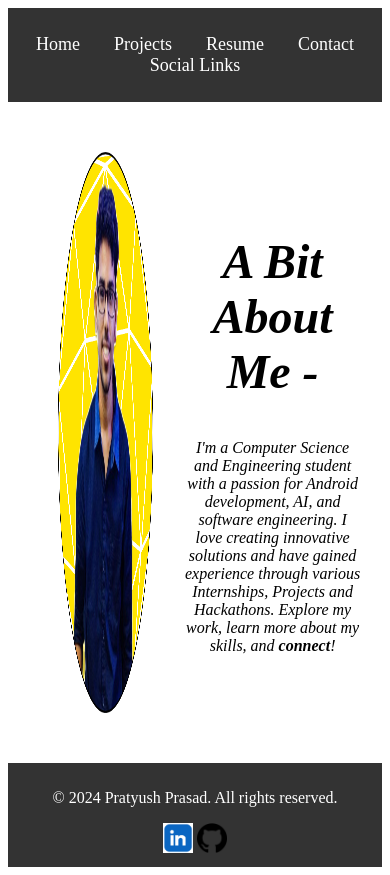
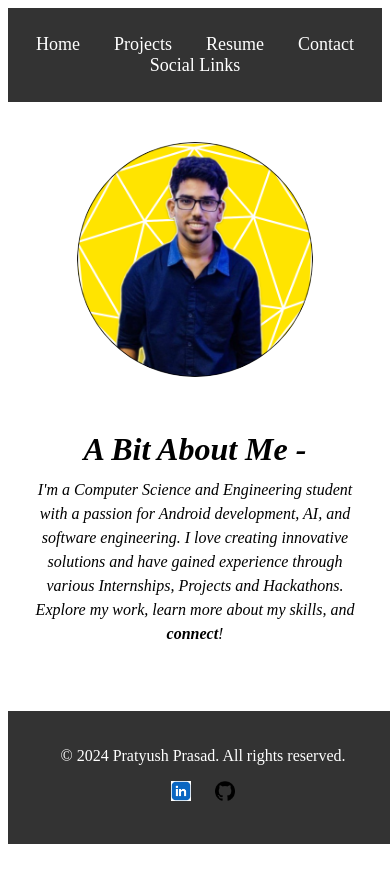
Before and after one commit to PratyushPrasad-8/Portfolio, a plain HTML site: page Home/index.html in a window 390 px wide. After the commit the page ends 844 px from the top, so only its background shows below. Drawn offline with nearby package versions, Linux system fonts and the light colour scheme.

Commit message:
local to remote

```diff
--- a/Home/index.html
+++ b/Home/index.html
@@ -13,7 +13,7 @@
         <nav>
             <ul>
                 <li><a href="index.html">Home</a></li>
-                <li><a href="../projects/index.html">Projects</a></li>
+                <li><a href="../Projects/index.html">Projects</a></li>
                 <li><a href="../resume/index.html">Resume</a></li>
                 <li><a href="../contact/index.html">Contact</a></li>
                 <li><a href="../socioLinks/index.html">Social Links</a></li>
@@ -23,15 +23,15 @@
 
     <section id="home">
         <div id="home-profile-pic">
-            <img src="../images/profile-pic.png" height="100%" width="100%">
+            <img src="../images/profile-pic.png" height="400px" width="400px">
         </div>
         <div>
-            <br><br><br><br>
             <h1 id="home-heading">A Bit About Me - </h1>
             <p>I'm a Computer Science and Engineering student with a passion for Android development, AI, and
                 software engineering. I love creating innovative solutions and have gained experience through
                 various Internships, Projects and Hackathons. Explore my work, learn more about my skills, and
-                <strong>connect</strong>!<br><br><br><br><br></p>
+                <strong>connect</strong>!<br><br><br><br><br>
+            </p>
         </div>
     </section>
 
--- a/Home/styles.css
+++ b/Home/styles.css
@@ -1,33 +1,82 @@
 /* Design for Home page */
-#home{
+#home {
+    display: flex;
+    flex-direction: row;
+    justify-content: center;
+    align-items: center;
+    font-style: italic;
+    padding: 20px;
+}
+
+#home-profile-pic {
+    margin: 20px;
     display: flex;
     justify-content: center;
-    font-style: italic;
 }
 
-#home-profile-pic{
-    margin: 30px;
+#home-profile-pic img {
+    max-width: 100%;
+    height: auto;
+    border-radius: 50%;
 }
 
-#home-heading{
+#home-heading {
     font-size: 3rem;
+    text-align: center;
+    margin-bottom: 10px;
 }
 
-#home-footer{
-    position: relative;
+#home p {
+    font-size: 1.2rem;
+    text-align: center;
+    line-height: 1.5;
+    max-width: 600px;
+    margin: 0 auto;
 }
 
-div p{
-    font-size: 1rem;
+#home-footer {
+    background: #333;
+    color: #fff;
+    text-align: center;
+    padding: 10px 0;
+    width: 100%;
+    height: 11%;
+    position: fixed;
+    bottom: 0;
 }
 
-/* Responsive Styles */
+#home-footer .social-links a {
+    margin: 0 10px;
+}
+
+#home div h1 {
+    margin-top: 10%;
+}
+
 @media (max-width: 768px) {
-    .project-info h2 {
-        font-size: 1.5rem;
+    #home {
+        flex-direction: column;
     }
 
-    .project-info p {
-        font-size: 0.9rem;
+    #home-profile-pic img {
+        width: 80%;
+        height: auto;
+    }
+
+    #home-heading {
+        font-size: 2rem;
+    }
+
+    #home p {
+        font-size: 1rem;
+    }
+
+    #home-footer {
+        padding: 20px 0;
+    }
+
+    #home-footer .social-links a img {
+        height: 20px;
+        width: 20px;
     }
 }
--- a/Projects/styles.css
+++ b/Projects/styles.css
@@ -44,7 +44,7 @@
 .project-image img {
     width: 100%;
     height: 200px;
-    object-fit: cover;
+    object-fit:cover;
     transition: transform 0.5s ease;
 }
 
--- a/contact/styles.css
+++ b/contact/styles.css
@@ -39,7 +39,7 @@
 
 .contact-info ul li {
     text-align: center;
-    font-size: 2rem;
+    font-size: 100%;
     color: #666;
     margin-bottom: 10px;
 }
--- a/css/loading.css
+++ b/css/loading.css
@@ -1,6 +1,5 @@
 /* General Styles */
 body {
-    font-family: Arial, sans-serif;
     line-height: 1.6;
     margin: 0;
     padding: 0;
@@ -9,7 +8,6 @@ body {
 
 /* Splash Screen Styles */
 #splash-screen {
-    font-family: 'Franklin Gothic Medium', 'Arial Narrow', Arial, sans-serif;
     display: flex;
     justify-content: center;
     align-items: center;
```
Also changed, not shown: Projects/index.html (+1 -1 lines), contact/index.html (+2 -2 lines), index.html (+4 -3 lines), resume/index.html (+2 -2 lines), socioLinks/index.html (+2 -2 lines).
